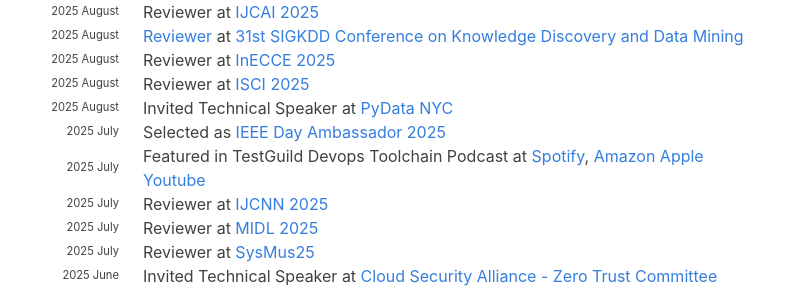
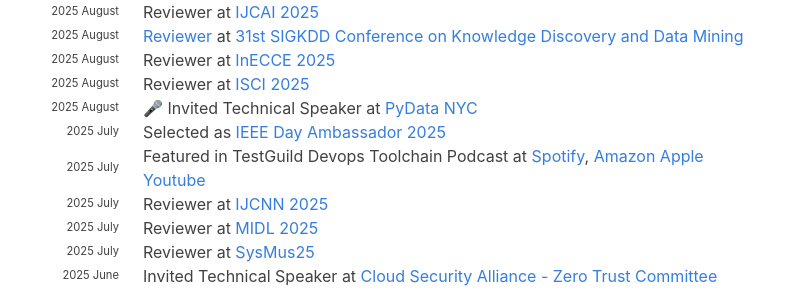
Before and after one commit to hariharanragothaman/hariharanragothaman.github.io, a Jekyll site: the page built from index.md, in a window 1280 px wide and 900 px high, scrolled down 868 px. Shown: the part 162-452 px from the top of the window, without its empty margins (189-977 px from the left). Built offline with Jekyll 4.4.1, drawn with Linux system fonts in a browser that asks for light colours; nearby versions of some CDN libraries; some web fonts are replaced.

Commit message:
Polishes and Updates

```diff
--- a/_data/news.yaml
+++ b/_data/news.yaml
@@ -54,7 +54,7 @@
 
 - year: 2025
   year-extra: August
-  description: Invited Technical Speaker at <a href="https://www.meetup.com/elastic-new-york-city-user-group/events/310082602//">PyData NYC </a>
+  description: 🎤 Invited Technical Speaker at <a href="https://www.meetup.com/elastic-new-york-city-user-group/events/310082602//">PyData NYC </a>
 
 #-------------------------------------------- July  ------------------------------------------------------------------------------------------------------------------------------------------------------
 
```
